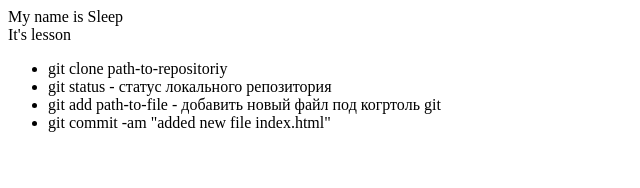
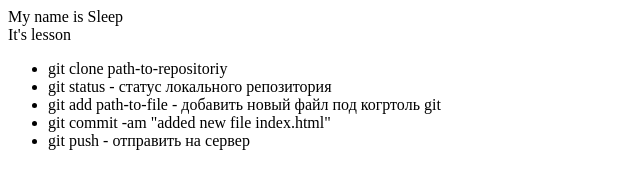
Before and after one commit to SleepyHeadMan/git-lesson, a plain HTML site: page index.html in a window 1280 px wide. Shown: the whole page, without its empty margins (0-640 px from the left). Drawn offline with Linux system fonts and the light colour scheme.

```diff
--- a/index.html
+++ b/index.html
@@ -10,5 +10,6 @@
         <li>git status - статус локального репозитория</li>
         <li>git add path-to-file - добавить новый файл под когртоль git</li>
         <li>git commit -am "added new file index.html"</li>
+        <li>git push - отправить на сервер</li>
     </ul>
 </div>
```
